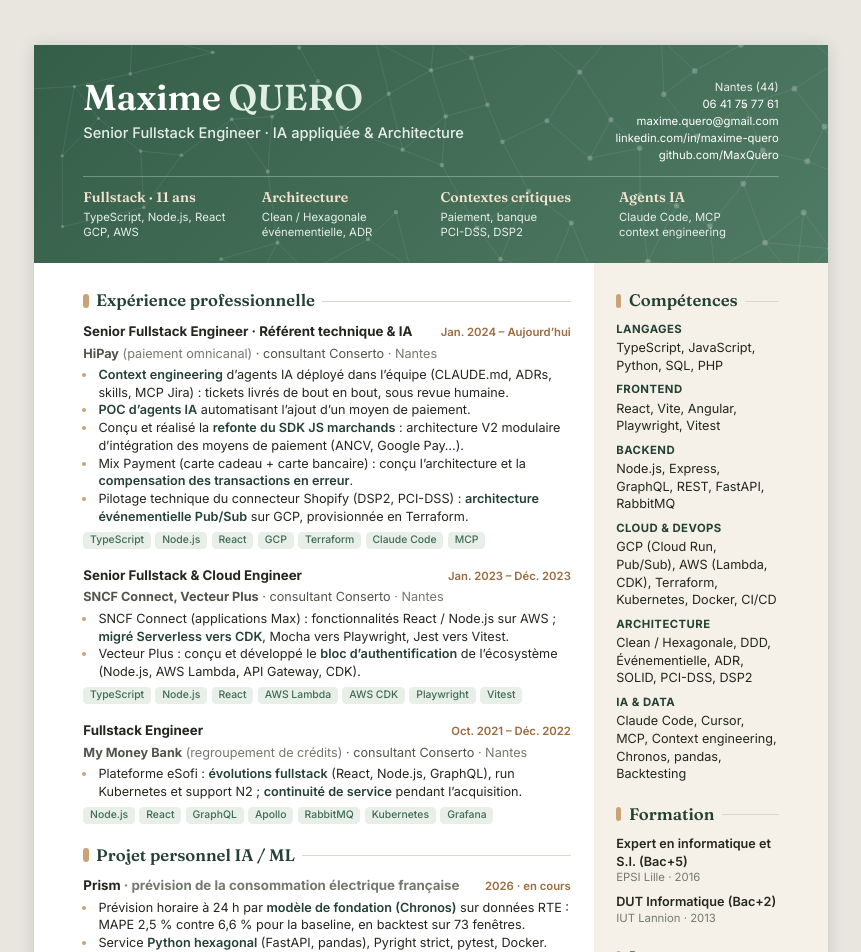
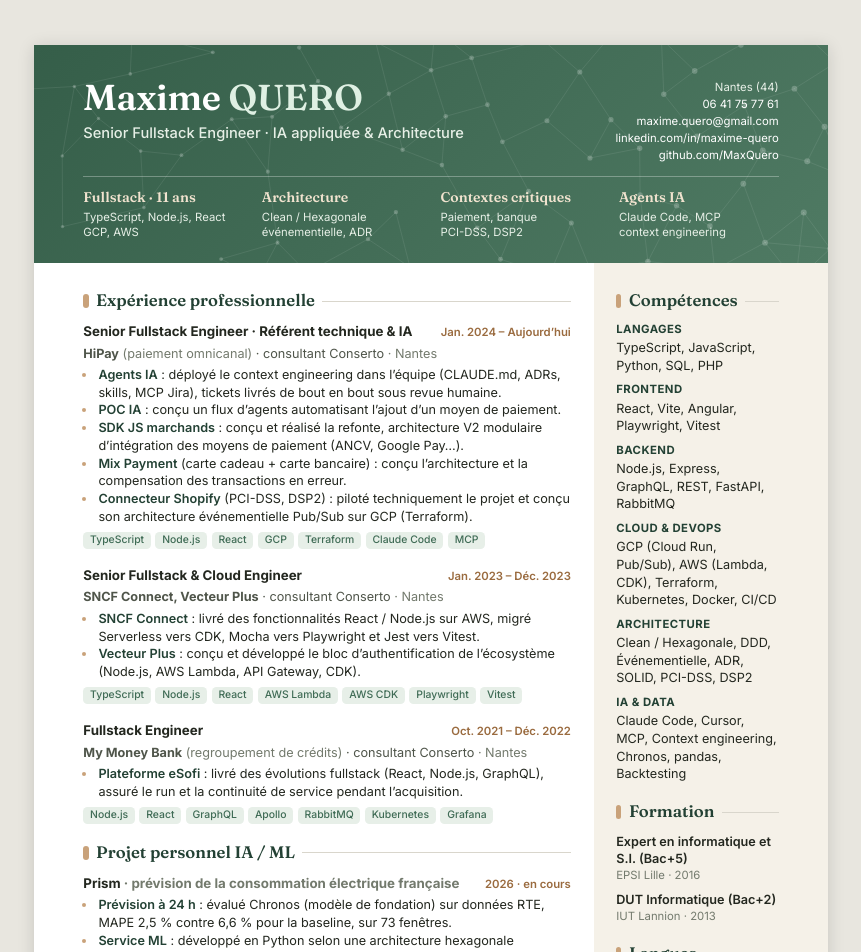
Before and after one commit to MaxQuero/CV, a React (Vite) app: page / in a window 1280 px wide. Shown: the top 952 px of the page, without its empty margins (209-1070 px from the left). Built offline with nearby package versions, Linux system fonts and the light colour scheme.

Commit message:
feat(cv): uniform bullet structure (bold subject, then action)
Every bullet now reads '**Subject** : past-participle action + detail',
one bold per bullet. Harmonized PCI-DSS, DSP2 order and job titles.

```diff
--- a/src/core/data/cvData.ts
+++ b/src/core/data/cvData.ts
@@ -27,11 +27,11 @@ export const cvData: CVData = {
       endDate: 'Aujourd’hui',
       location: 'Nantes',
       achievements: [
-        '**Context engineering** d’agents IA déployé dans l’équipe (CLAUDE.md, ADRs, skills, MCP Jira) : tickets livrés de bout en bout, sous revue humaine.',
-        '**POC d’agents IA** automatisant l’ajout d’un moyen de paiement.',
-        'Conçu et réalisé la **refonte du SDK JS marchands** : architecture V2 modulaire d’intégration des moyens de paiement (ANCV, Google Pay…).',
-        'Mix Payment (carte cadeau + carte bancaire) : conçu l’architecture et la **compensation des transactions en erreur**.',
-        'Pilotage technique du connecteur Shopify (DSP2, PCI-DSS) : **architecture événementielle Pub/Sub** sur GCP, provisionnée en Terraform.',
+        '**Agents IA** : déployé le context engineering dans l’équipe (CLAUDE.md, ADRs, skills, MCP Jira), tickets livrés de bout en bout sous revue humaine.',
+        '**POC IA** : conçu un flux d’agents automatisant l’ajout d’un moyen de paiement.',
+        '**SDK JS marchands** : conçu et réalisé la refonte, architecture V2 modulaire d’intégration des moyens de paiement (ANCV, Google Pay…).',
+        '**Mix Payment** (carte cadeau + carte bancaire) : conçu l’architecture et la compensation des transactions en erreur.',
+        '**Connecteur Shopify** (PCI-DSS, DSP2) : piloté techniquement le projet et conçu son architecture événementielle Pub/Sub sur GCP (Terraform).',
       ],
       technologies: ['TypeScript', 'Node.js', 'React', 'GCP', 'Terraform', 'Claude Code', 'MCP'],
     },
@@ -43,8 +43,8 @@ export const cvData: CVData = {
       endDate: 'Déc. 2023',
       location: 'Nantes',
       achievements: [
-        'SNCF Connect (applications Max) : fonctionnalités React / Node.js sur AWS ; **migré Serverless vers CDK**, Mocha vers Playwright, Jest vers Vitest.',
-        'Vecteur Plus : conçu et développé le **bloc d’authentification** de l’écosystème (Node.js, AWS Lambda, API Gateway, CDK).',
+        '**SNCF Connect** : livré des fonctionnalités React / Node.js sur AWS, migré Serverless vers CDK, Mocha vers Playwright et Jest vers Vitest.',
+        '**Vecteur Plus** : conçu et développé le bloc d’authentification de l’écosystème (Node.js, AWS Lambda, API Gateway, CDK).',
       ],
       technologies: ['TypeScript', 'Node.js', 'React', 'AWS Lambda', 'AWS CDK', 'Playwright', 'Vitest'],
     },
@@ -57,7 +57,7 @@ export const cvData: CVData = {
       endDate: 'Déc. 2022',
       location: 'Nantes',
       achievements: [
-        'Plateforme eSofi : **évolutions fullstack** (React, Node.js, GraphQL), run Kubernetes et support N2 ; **continuité de service** pendant l’acquisition.',
+        '**Plateforme eSofi** : livré des évolutions fullstack (React, Node.js, GraphQL), assuré le run et la continuité de service pendant l’acquisition.',
       ],
       technologies: ['Node.js', 'React', 'GraphQL', 'Apollo', 'RabbitMQ', 'Kubernetes', 'Grafana'],
     },
@@ -69,8 +69,8 @@ export const cvData: CVData = {
       period: '2026',
       status: 'en cours',
       achievements: [
-        'Prévision horaire à 24 h par **modèle de fondation (Chronos)** sur données RTE : MAPE 2,5 % contre 6,6 % pour la baseline, en backtest sur 73 fenêtres.',
-        'Service **Python hexagonal** (FastAPI, pandas), Pyright strict, pytest, Docker.',
+        '**Prévision à 24 h** : évalué Chronos (modèle de fondation) sur données RTE, MAPE 2,5 % contre 6,6 % pour la baseline, sur 73 fenêtres.',
+        '**Service ML** : développé en Python selon une architecture hexagonale (FastAPI, pandas), avec Pyright strict, pytest et Docker.',
       ],
       technologies: ['Python', 'FastAPI', 'Chronos', 'pandas', 'pytest', 'Docker'],
     },
@@ -79,7 +79,7 @@ export const cvData: CVData = {
     { period: '2020 – 2021', company: 'EP (Conserto)', position: 'Frontend Engineer', technologies: ['Angular', 'TypeScript'] },
     { period: '2019 – 2020', company: 'Fifty Truck', position: 'Fullstack Engineer', technologies: ['Laravel', 'Angular'] },
     { period: '2017 – 2019', company: 'Digital Garden, Start-up Palace', position: 'Fullstack Engineer', technologies: ['Symfony'] },
-    { period: '2014 – 2016', company: 'CGI (alternance)', position: 'Fullstack e-commerce', technologies: ['Magento', 'Symfony'] },
+    { period: '2014 – 2016', company: 'CGI (alternance)', position: 'Fullstack Engineer e-commerce', technologies: ['Magento'] },
   ],
   education: [
     { year: '2016', degree: 'Expert en informatique et S.I. (Bac+5)', school: 'EPSI Lille' },
--- a/src/styles/tokens.css
+++ b/src/styles/tokens.css
@@ -38,6 +38,6 @@
   --gutter: 6mm;
   --side-w: 62mm;
 
-  --gap-section: 5.2mm;
+  --gap-section: 4.6mm;
   --gap-item: 4.5mm;
 }
```
